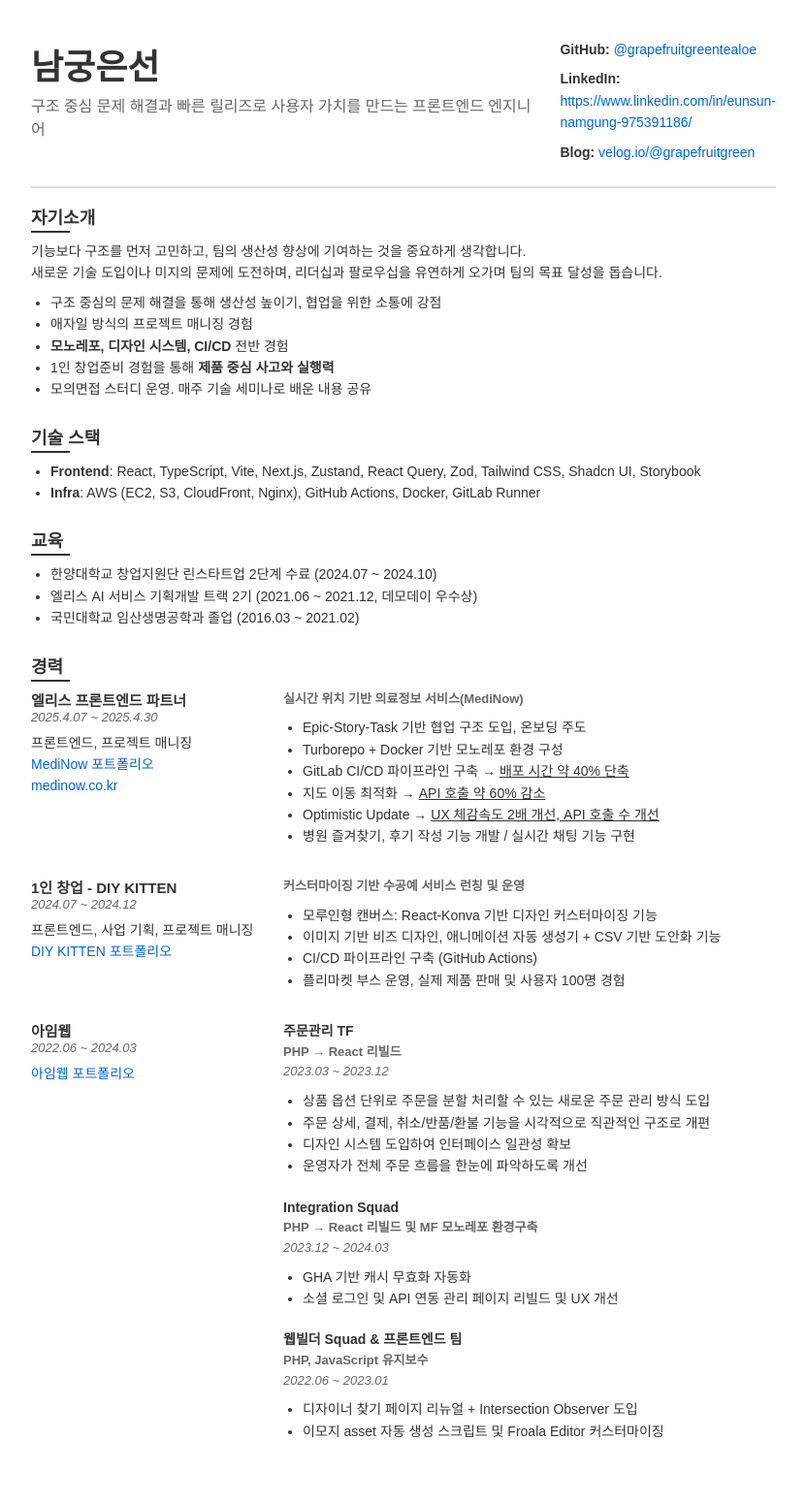
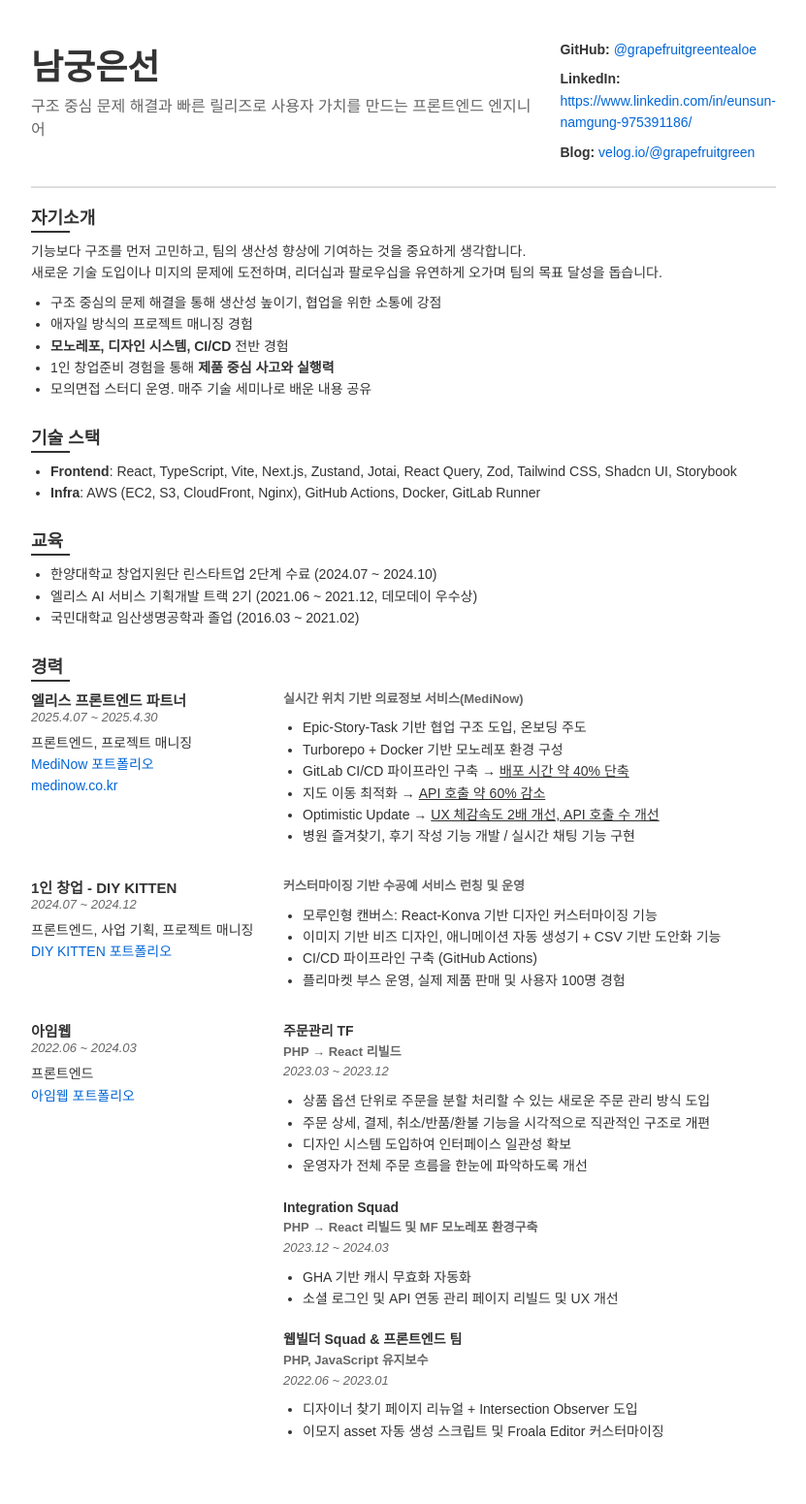
Before and after one commit to grapefruitgreentealoe/eunsun-portfolio, a Jekyll site: the page built from index.markdown, in a window 1280 px wide. Shown: the whole page at 97% size, without its empty margins (224-1055 px from the left). Built offline with Jekyll 4.4.1, drawn with Linux system fonts in a browser that asks for light colours.

Commit message:
chore: 내용 수정

```diff
--- a/index.markdown
+++ b/index.markdown
@@ -34,7 +34,7 @@ permalink: /
     <section>
       <h2>기술 스택</h2>
       <ul>
-        <li><span class="bold">Frontend</span>: React, TypeScript, Vite, Next.js, Zustand, React Query, Zod, Tailwind CSS, Shadcn UI, Storybook</li>
+        <li><span class="bold">Frontend</span>: React, TypeScript, Vite, Next.js, Zustand, Jotai, React Query, Zod, Tailwind CSS, Shadcn UI, Storybook</li>
         <li><span class="bold">Infra</span>: AWS (EC2, S3, CloudFront, Nginx), GitHub Actions, Docker, GitLab Runner</li>
       </ul>
     </section>
@@ -98,6 +98,7 @@ permalink: /
                     <div>아임웹</div>
                 </div>
                 <span class="period">2022.06 ~ 2024.03</span>
+                <p>프론트엔드</p>
                 <p><a href="https://tropical-quartz-3cb.notion.site/1d81311db28780558f41d3fc1afbaa9b" target="_blank">아임웹 포트폴리오</a></p>
                 </div>
                 <div class="projects-wrapper">
```
